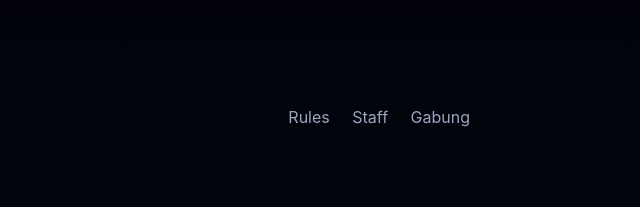
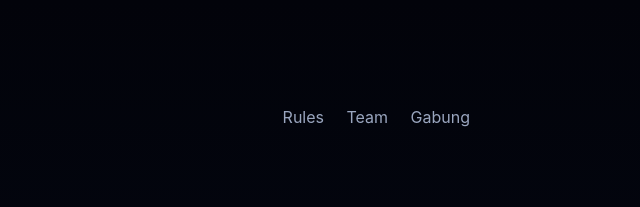
Before and after one commit to Chisato0652/Longlife-Roleplay, a plain HTML site: page index.html in a window 1280 px wide. Shown: the top 207 px of the page, 640-1280 px from the left. Drawn offline with Linux system fonts and the light colour scheme.

Commit message:
Update index.html

```diff
--- a/index.html
+++ b/index.html
@@ -48,7 +48,7 @@
       <nav>
         <a href="#features"></a>
         <a href="#rules">Rules</a>
-        <a href="#staff">Staff</a>
+        <a href="#staff">Team</a>
         <a href="#join">Gabung</a>
       </nav>
     </header>
```
